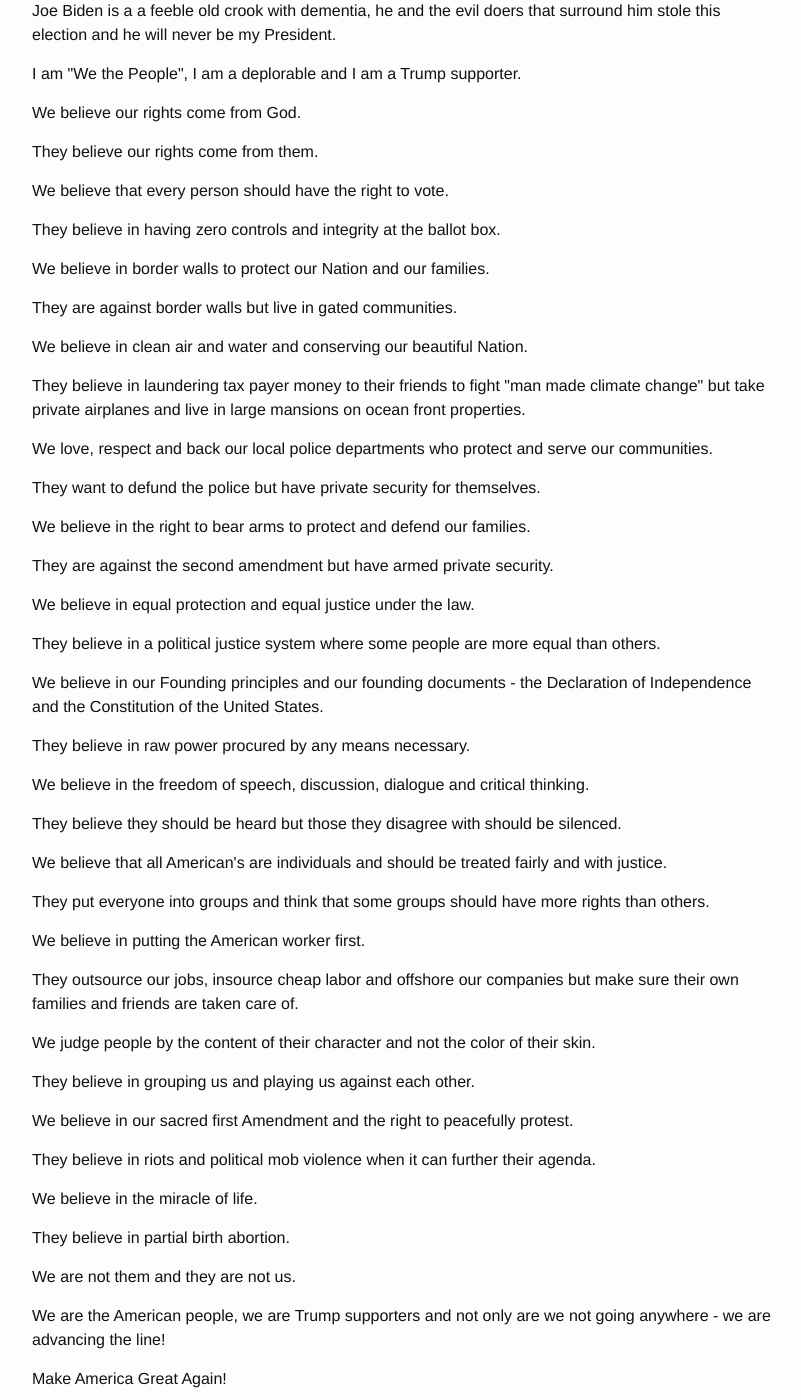
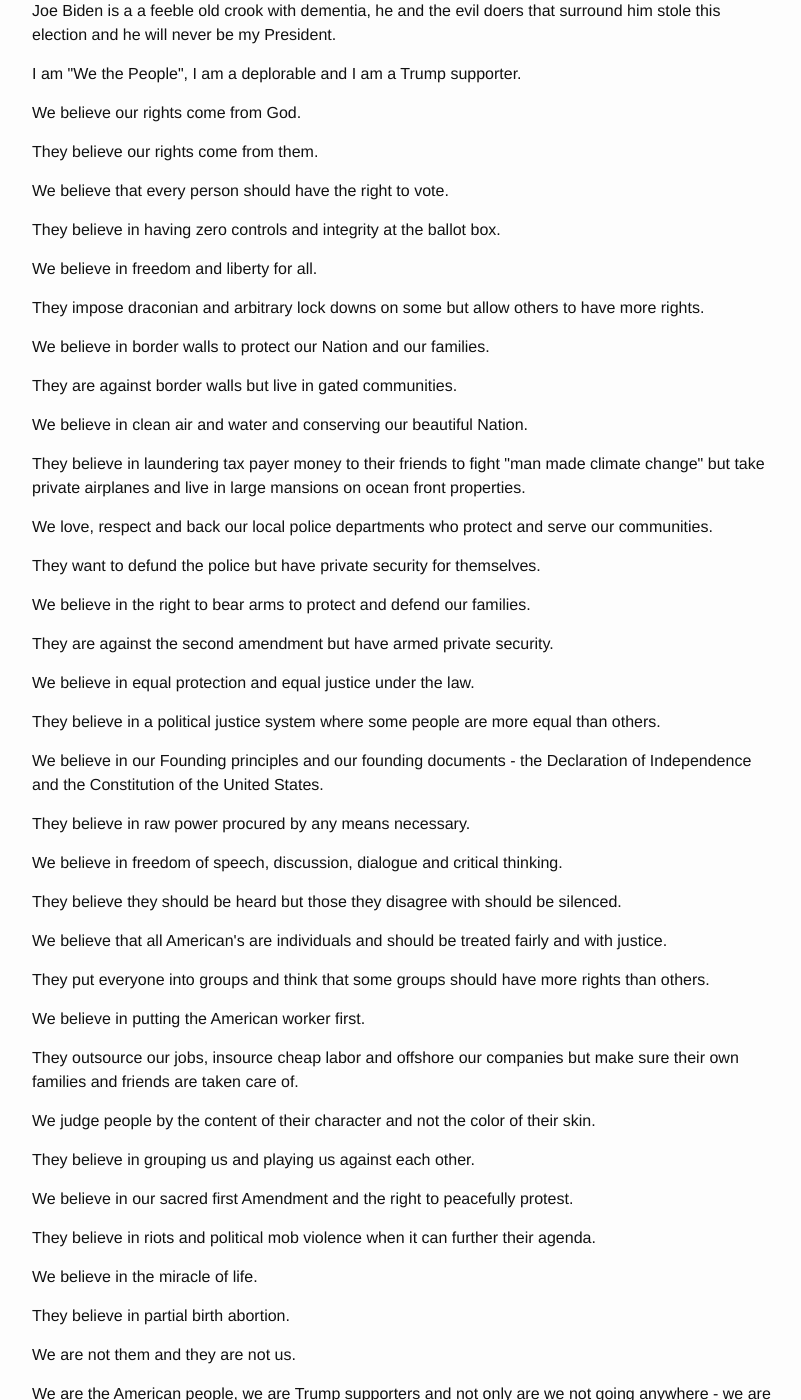
Before and after one commit to newyorkconservative/newyorkconservative.github.io, a Jekyll site: the page built from _posts/2021-01-11-them-the-power-elite-and-us-we-the-people.md, in a window 1280 px wide and 1400 px high, scrolled down 960 px. Shown: the whole window, without its empty margins (238-1039 px from the left). Built offline with Jekyll 4.4.1, drawn with Linux system fonts in a browser that asks for light colours.

Commit message:
Syncing _posts/2021-01-11-them-the-power-elite-and-us-we-the-people.md from WordPress at https://www.newyorkconservative.com () - wpghs

```diff
--- a/_posts/2021-01-11-them-the-power-elite-and-us-we-the-people.md
+++ b/_posts/2021-01-11-them-the-power-elite-and-us-we-the-people.md
@@ -64,6 +64,14 @@ post_date: 2021-01-11 22:39:53
 <!-- /wp:paragraph -->
 
 <!-- wp:paragraph -->
+<p>We believe in freedom and liberty for all.</p>
+<!-- /wp:paragraph -->
+
+<!-- wp:paragraph -->
+<p>They impose draconian and arbitrary lock downs on some but allow others to have more rights.</p>
+<!-- /wp:paragraph -->
+
+<!-- wp:paragraph -->
 <p>We believe in border walls to protect our Nation and our families.</p>
 <!-- /wp:paragraph -->
 
@@ -112,7 +120,7 @@ post_date: 2021-01-11 22:39:53
 <!-- /wp:paragraph -->
 
 <!-- wp:paragraph -->
-<p>We believe in the freedom of speech, discussion, dialogue and critical thinking.</p>
+<p>We believe in freedom of speech, discussion, dialogue and critical thinking.</p>
 <!-- /wp:paragraph -->
 
 <!-- wp:paragraph -->
```
